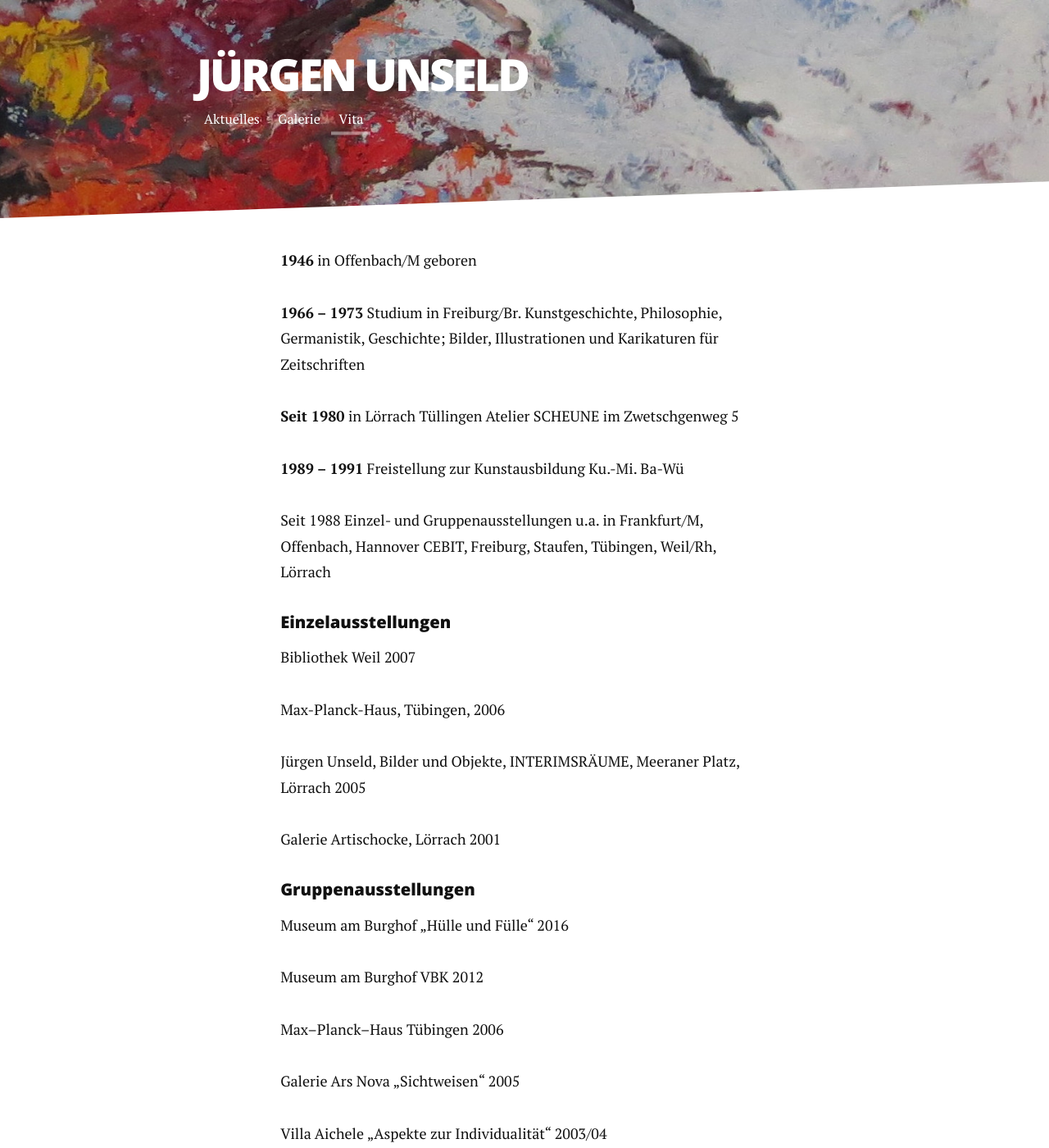
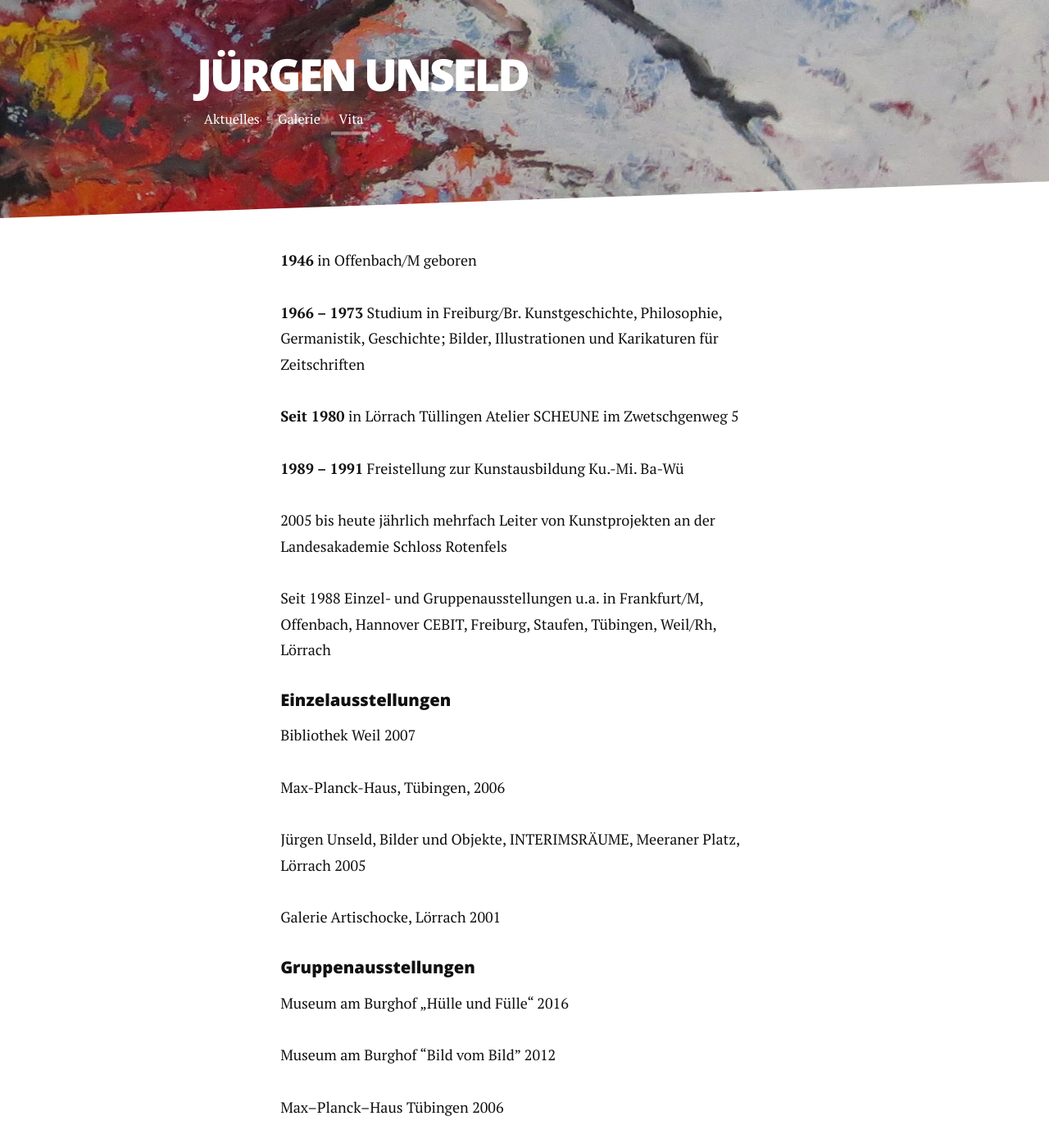
Before and after one commit to jueunseld/jueunseld.github.io, a Jekyll site: the page built from vita.md, in a window 1280 px wide and 1400 px high. Shown: the whole window at 82% size. Built offline with Jekyll 4.4.1, drawn with Linux system fonts in a browser that asks for light colours; nearby versions of some CDN libraries.

Commit message:
Update vita.md
weitere Ergänzungen

```diff
--- a/vita.md
+++ b/vita.md
@@ -16,7 +16,8 @@ Atelier SCHEUNE im Zwetschgenweg 5
 **1989 – 1991** Freistellung zur Kunstausbildung
 Ku.-Mi. Ba-Wü
 
-
+2005 bis heute jährlich mehrfach Leiter von Kunstprojekten an
+der Landesakademie Schloss Rotenfels
 
 
 
@@ -37,7 +38,7 @@ Galerie Artischocke, Lörrach 2001
 
 Museum am Burghof „Hülle und Fülle“ 2016
 
-Museum am Burghof VBK 2012
+Museum am Burghof "Bild vom Bild" 2012
 
 Max–Planck–Haus Tübingen 2006
 
```
